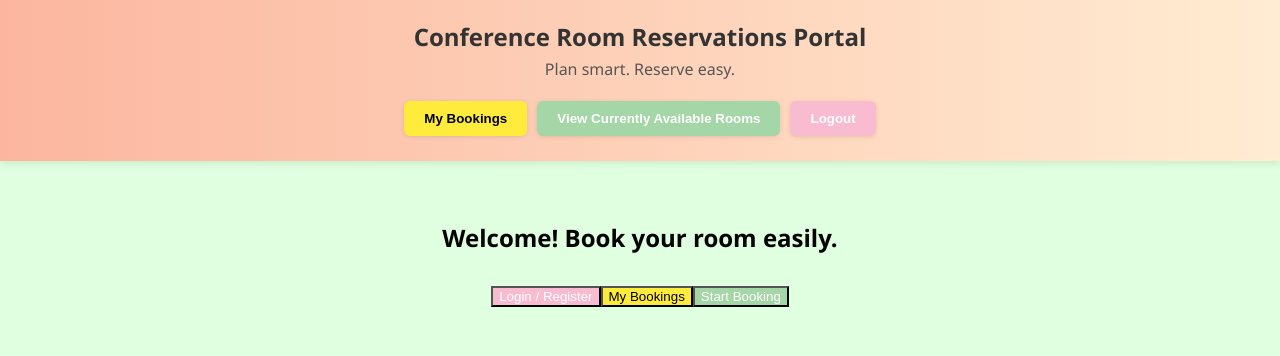
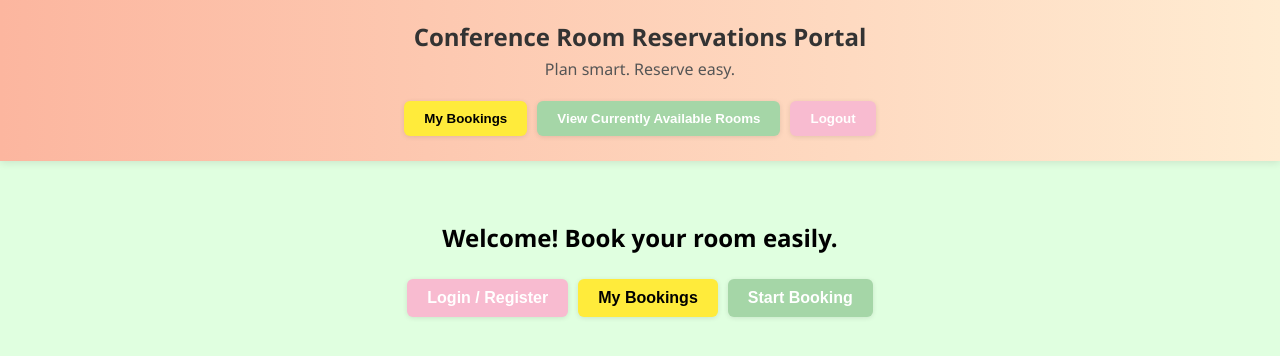
Before and after one commit to Walia10/cr, a React (Create React App) app in the folder frontend/: page / in a window 1280 px wide. Shown: the top 356 px of the page. Built offline with nearby package versions, Linux system fonts and the light colour scheme.

Commit message:
Fix navbar styling for Vercel

```diff
--- a/frontend/src/components/Home.js
+++ b/frontend/src/components/Home.js
@@ -6,12 +6,12 @@ function Home() {
   const navigate = useNavigate();
 
   return (
-    <div className="home-container" style={{ textAlign: 'center' }}>
-      <h2 style={{ marginTop: '60px' }}>Welcome! Book your room easily.</h2>
-      <div style={{ marginTop: '30px' }}>
-        <button onClick={() => navigate('/login')} className="btn-pink">Login / Register</button>
-        <button onClick={() => navigate('/mybookings')} className="btn-yellow">My Bookings</button>
-        <button onClick={() => navigate('/rooms')} className="btn-green">Start Booking</button>
+    <div className="home-container" style={{ textAlign: 'center', marginTop: '60px' }}>
+      <h2>Welcome! Book your room easily.</h2>
+      <div className="nav-buttons">
+        <button onClick={() => navigate('/login')} className="btn btn-pink">Login / Register</button>
+        <button onClick={() => navigate('/mybookings')} className="btn btn-yellow">My Bookings</button>
+        <button onClick={() => navigate('/rooms')} className="btn btn-green">Start Booking</button>
       </div>
     </div>
   );
```
Also changed, not shown: 1 other file (tests, documents, lock files or other folders).
